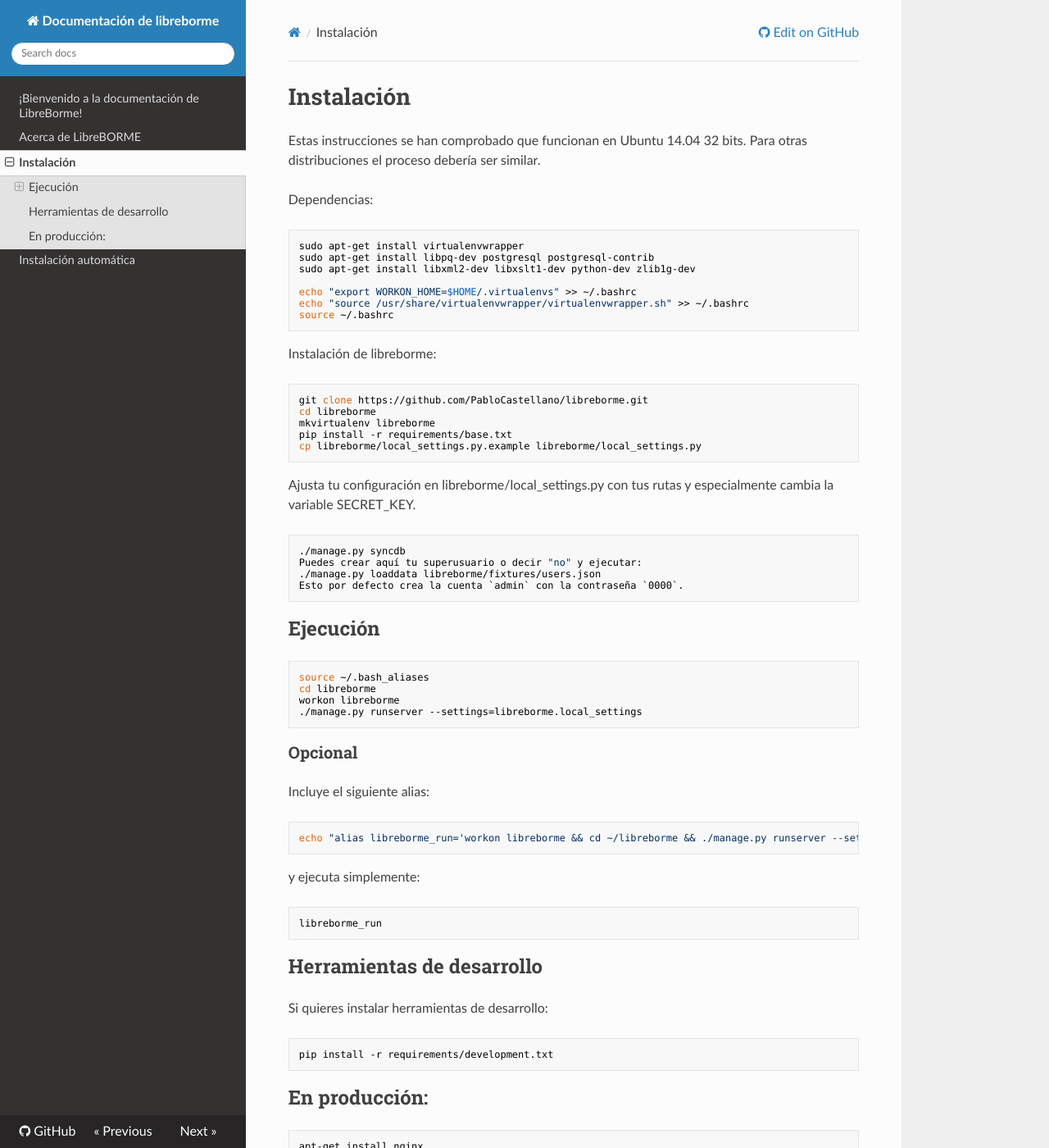
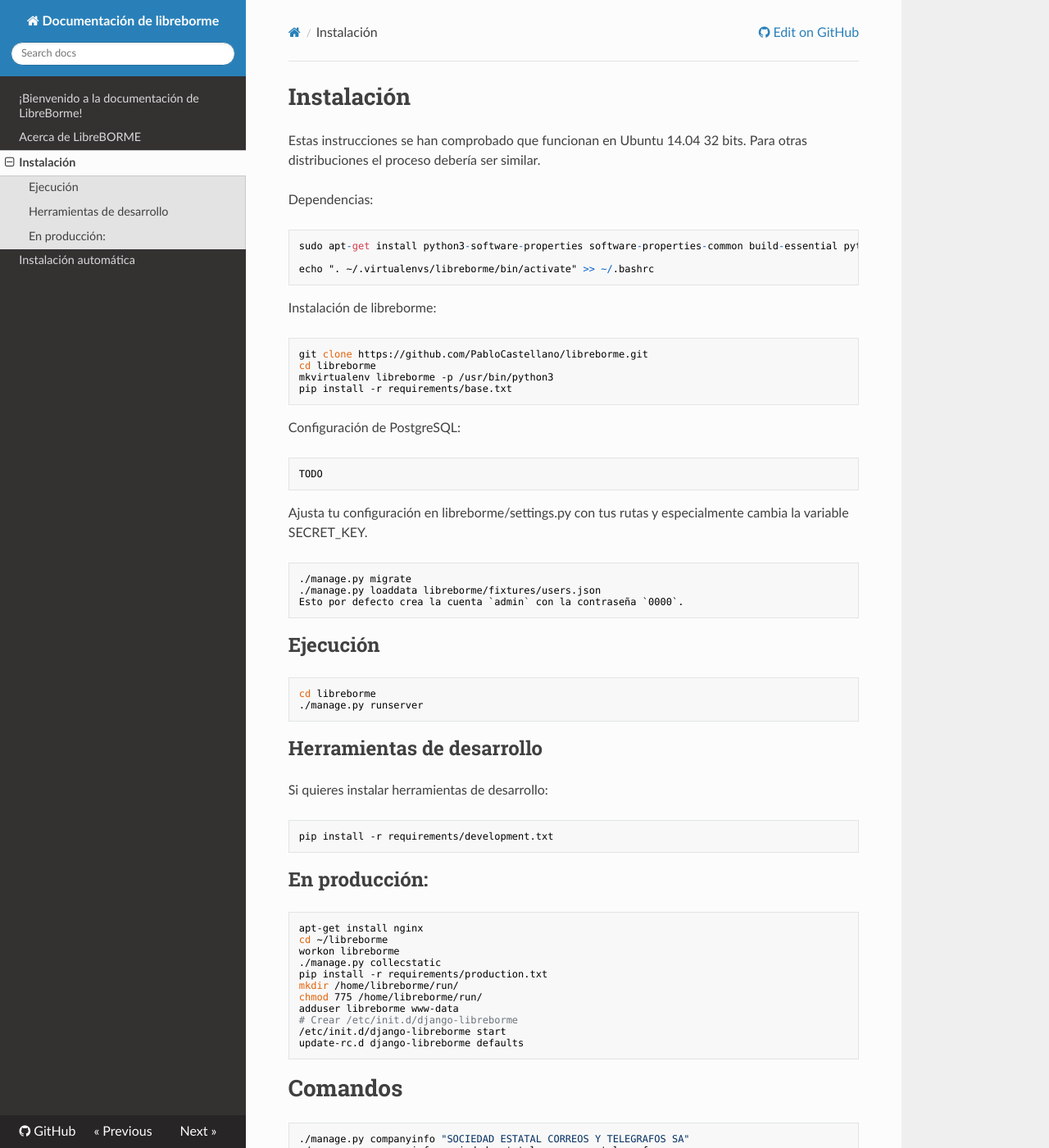
Before and after one commit to PabloCastellano/libreborme, an MkDocs documentation site: the page built from docs/installation.md, in a window 1280 px wide and 1400 px high. Shown: the whole window at 82% size. Built offline with MkDocs 1.6.1, drawn with Linux system fonts in a browser that asks for light colours; nearby versions of some CDN libraries; old or Windows-style settings are respelled for this version of MkDocs; some of the changed text lies outside the part shown.

Commit message:
docs: install

```diff
--- a/docs/installation.md
+++ b/docs/installation.md
@@ -4,45 +4,31 @@
 
 Dependencias:
 
-    sudo apt-get install virtualenvwrapper
-    sudo apt-get install libpq-dev postgresql postgresql-contrib
-    sudo apt-get install libxml2-dev libxslt1-dev python-dev zlib1g-dev
+    sudo apt-get install python3-software-properties software-properties-common build-essential python3-pip python3-dev python3-venv python3-wheel python3-setuptools libxml2-dev libxslt1-dev libgmp-dev zlib1g-devsudo apt-get install nginx-full nginx-common uwsgi-plugin-python3 openssl supervisor checkinstall wget git libpq-dev postgresql postgresql-contrib python-psycopg2 openjdk-7-jre elasticsearch
 
-    echo "export WORKON_HOME=$HOME/.virtualenvs" >> ~/.bashrc
-    echo "source /usr/share/virtualenvwrapper/virtualenvwrapper.sh" >> ~/.bashrc
-    source ~/.bashrc
+    echo ". ~/.virtualenvs/libreborme/bin/activate" >> ~/.bashrc
 
 Instalación de libreborme:
 
     git clone https://github.com/PabloCastellano/libreborme.git
     cd libreborme
-    mkvirtualenv libreborme
+    mkvirtualenv libreborme -p /usr/bin/python3
     pip install -r requirements/base.txt
-    cp libreborme/local_settings.py.example libreborme/local_settings.py
 
-Ajusta tu configuración en libreborme/local_settings.py con tus rutas y especialmente cambia la variable SECRET_KEY.
+Configuración de PostgreSQL:
 
-    ./manage.py syncdb
-    Puedes crear aquí tu superusuario o decir "no" y ejecutar:
+    TODO
+
+Ajusta tu configuración en libreborme/settings.py con tus rutas y especialmente cambia la variable SECRET_KEY.
+
+    ./manage.py migrate
     ./manage.py loaddata libreborme/fixtures/users.json
     Esto por defecto crea la cuenta `admin` con la contraseña `0000`.
 
 ## Ejecución
 
-    source ~/.bash_aliases
     cd libreborme
-    workon libreborme
-    ./manage.py runserver --settings=libreborme.local_settings
-
-### Opcional
-
-Incluye el siguiente alias:
-
-    echo "alias libreborme_run='workon libreborme && cd ~/libreborme && ./manage.py runserver --settings=libreborme.local_settings'" >> ~/.bash_aliases
-
-y ejecuta simplemente:
-
-    libreborme_run
+    ./manage.py runserver
 
 ## Herramientas de desarrollo
 
@@ -77,7 +63,7 @@
 
 Tests:
 
-    ./manage.py test --settings=libreborme.local_settings
+    ./runtests.sh
 
 # Rellenar la BD con datos
 
@@ -85,4 +71,19 @@
 
     ./manage.py importborme -- --init local
 
-TODO: cron sincronizador diario.
+# Tareas periódicas
+
+LibreBorme usa cron para sincronizar diariamente los nuevos BORMEs.
+
+    crontab -e
+
+Añadir la siguiente línea al final
+
+    0 8 * * 1-5     /var/www/libreborme/script.sh
+
+El archivo script.sh debe tener el siguiente contenido:
+
+    #!/bin/sh
+
+    . ~/.virtualenvs/libreborme/bin/activate
+    cd /var/www/libreborme && ./manage.py importbormetoday
```
Also changed, not shown: docs/install_production_automated.md (+11 -9 lines).
